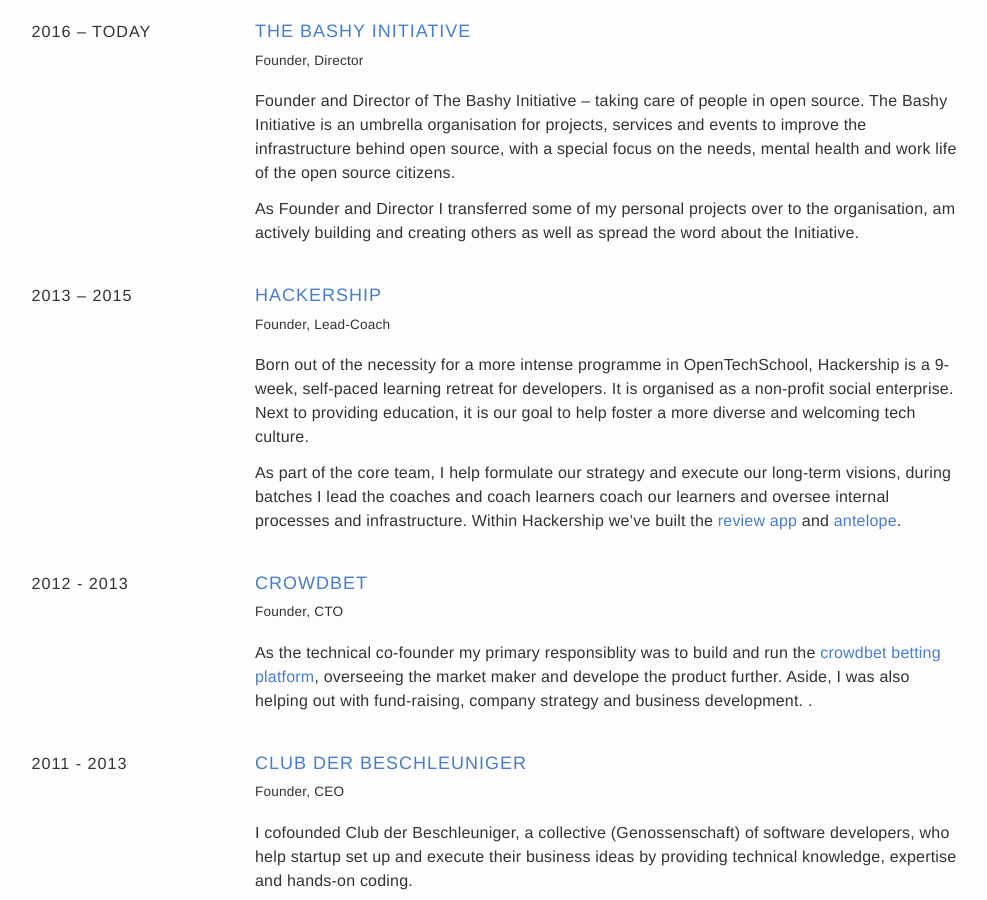
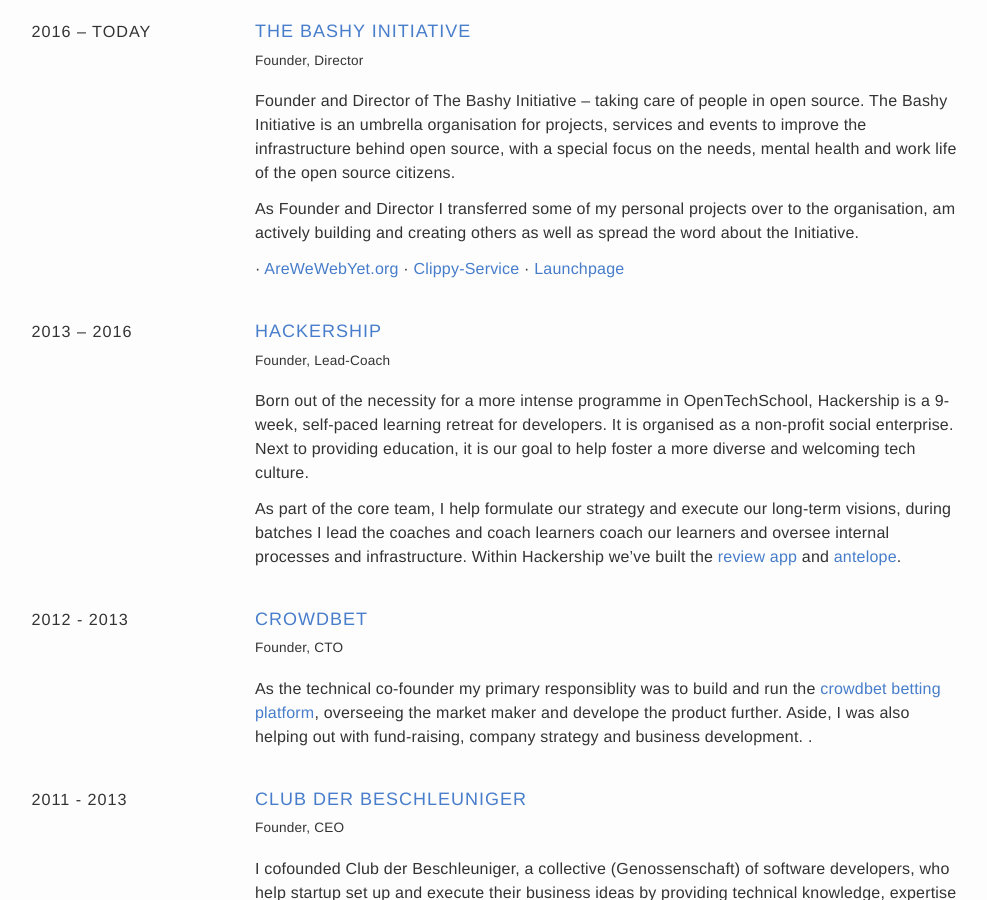
Before and after one commit to gnunicorn/gnunicorn.org, a Jekyll site: the page built from resume.md, in a window 1280 px wide and 900 px high, scrolled down 842 px. Shown: the whole window, without its empty margins (161-1148 px from the left). Built offline with Jekyll 4.4.1, drawn with Linux system fonts in a browser that asks for light colours; nearby versions of some CDN libraries.

Commit message:
minor changes on resume

```diff
--- a/resume.md
+++ b/resume.md
@@ -43,7 +43,9 @@
 
 As Founder and Director I transferred some of my personal projects over to the organisation, am actively building and creating others as well as spread the word about the Initiative.
 
-### <span class="time">2013 – 2015 </span>[Hackership](http://www.hackership.org)
+· [AreWeWebYet.org](http://www.AreWeWebYet.org) · [Clippy-Service](http://clippy.bashy.io) · [Launchpage](http://launchpage.bashy.io)
+
+### <span class="time">2013 – 2016 </span>[Hackership](http://www.hackership.org)
 
 #### Founder, Lead-Coach
 
```
